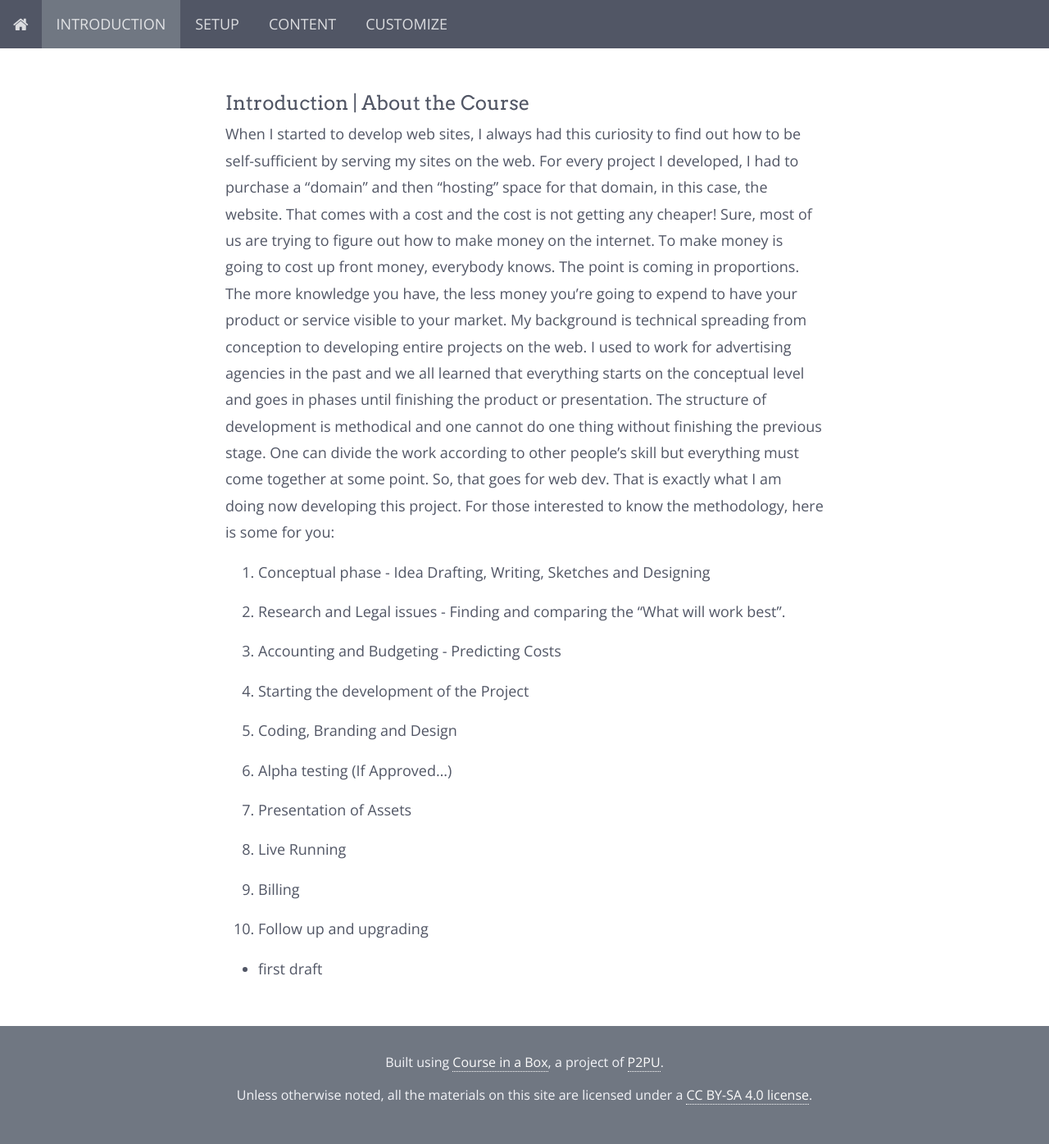
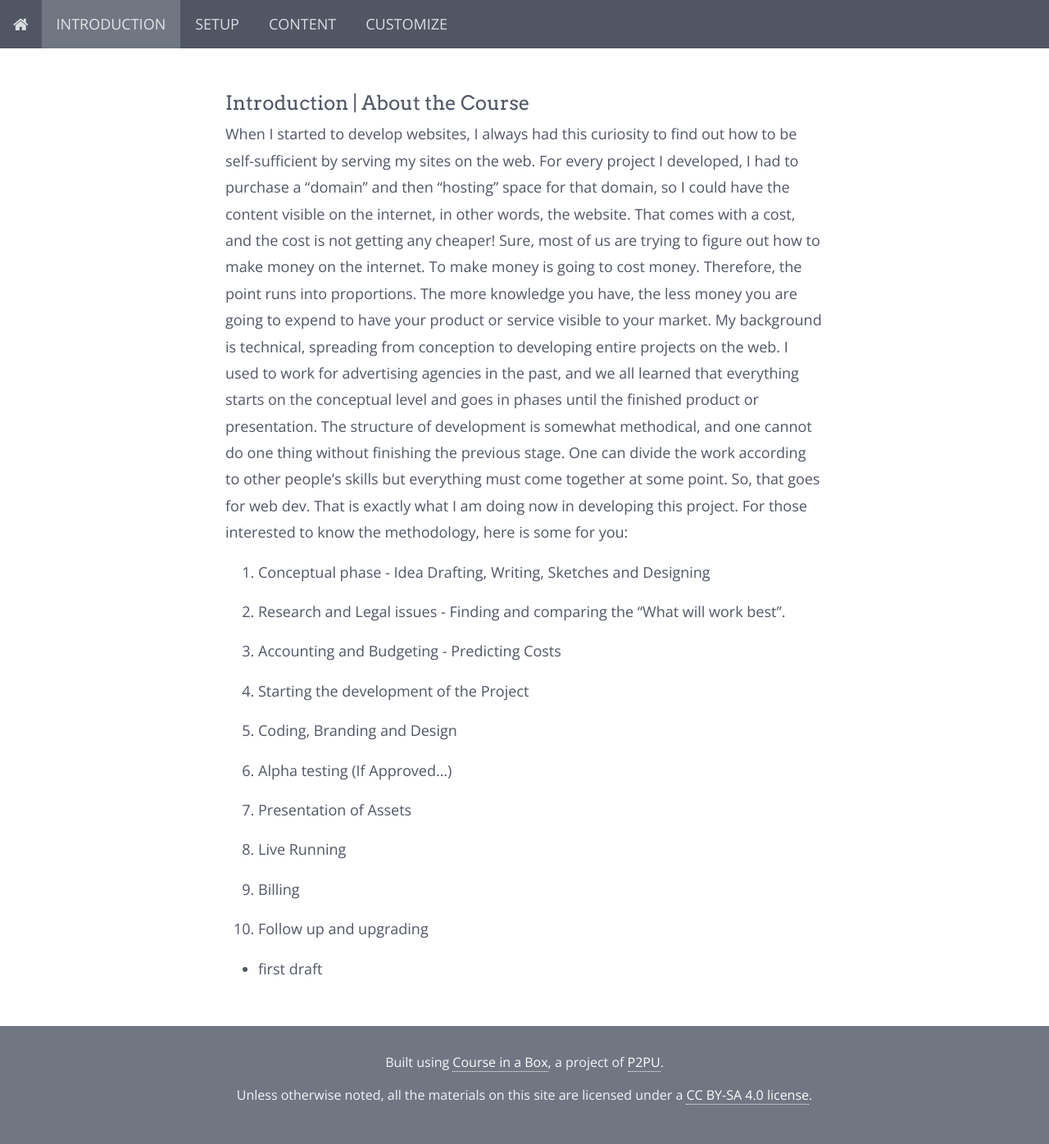
Before and after one commit to ebonsi/building-a-server-macosx, a Jekyll site: the page built from modules/introduction/_posts/2000-01-01-intro.md, in a window 1280 px wide. Shown: the whole page at 82% size. Built offline with Jekyll 4.4.1, drawn with Linux system fonts in a browser that asks for light colours; nearby versions of some CDN libraries.

Commit message:
Update 2000-01-01-intro.md

```diff
--- a/modules/introduction/_posts/2000-01-01-intro.md
+++ b/modules/introduction/_posts/2000-01-01-intro.md
@@ -4,7 +4,7 @@ layout: page
 
 #### Introduction | About the Course<br>
 
-When I started to develop web sites, I always had this curiosity to find out how to be self-sufficient by serving my sites on the web. For every project I developed, I had to purchase a "domain" and then "hosting" space for that domain, in this case, the website. That comes with a cost and the cost is not getting any cheaper! Sure, most of us are trying to figure out how to make money on the internet. To make money is going to cost up front money, everybody knows. The point is coming in proportions. The more knowledge you have, the less money you're going to expend to have your product or service visible to your market. My background is technical spreading from conception to developing entire projects on the web. I used to work for advertising agencies in the past and we all learned that everything starts on the conceptual level and goes in phases until finishing the product or presentation. The structure of development is methodical and one cannot do one thing without finishing the previous stage. One can divide the work according to other people's skill but everything must come together at some point. So, that goes for web dev. That is exactly what I am doing now developing this project. For those interested to know the methodology, here is some for you:<br>
+When I started to develop websites, I always had this curiosity to find out how to be self-sufficient by serving my sites on the web. For every project I developed, I had to purchase a "domain" and then "hosting" space for that domain, so I could have the content visible on the internet, in other words, the website. That comes with a cost, and the cost is not getting any cheaper! Sure, most of us are trying to figure out how to make money on the internet. To make money is going to cost money. Therefore, the point runs into proportions. The more knowledge you have, the less money you are going to expend to have your product or service visible to your market. My background is technical, spreading from conception to developing entire projects on the web. I used to work for advertising agencies in the past, and we all learned that everything starts on the conceptual level and goes in phases until the finished product or presentation. The structure of development is somewhat methodical, and one cannot do one thing without finishing the previous stage. One can divide the work according to other people's skills but everything must come together at some point. So, that goes for web dev. That is exactly what I am doing now in developing this project. For those interested to know the methodology, here is some for you:<br>
 
 1. Conceptual phase - Idea Drafting, Writing, Sketches and Designing
 
```
